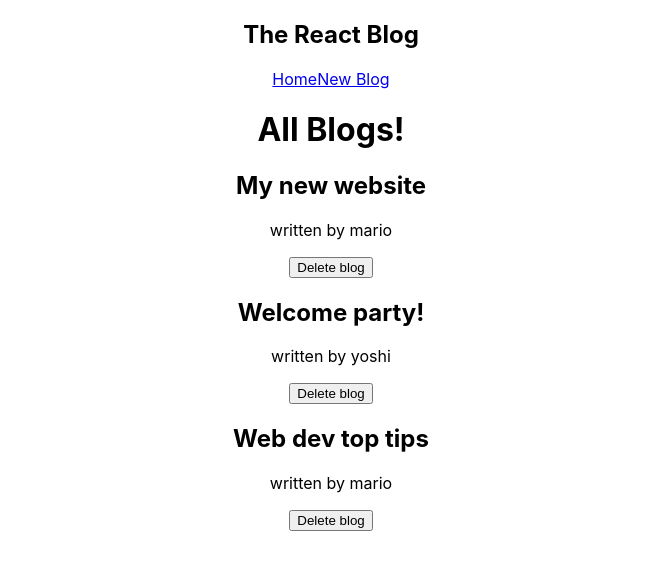
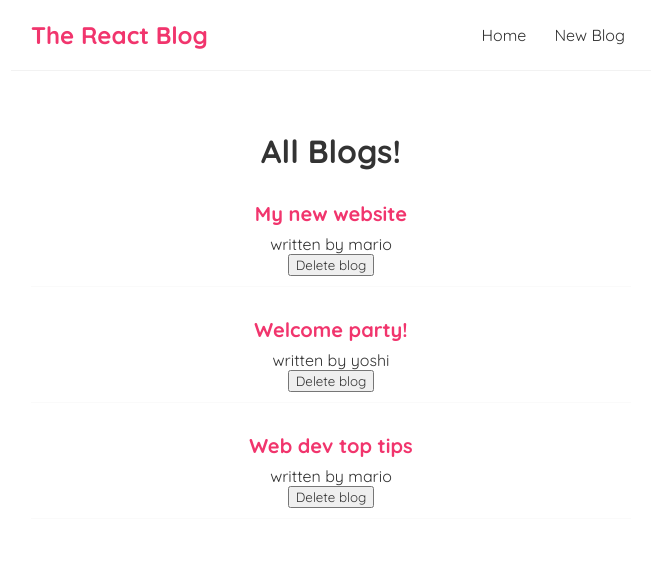
Before and after one commit to kinly19/React-blog, a React (Create React App) app: page / in a window 1280 px wide. Shown: the top 570 px of the page, without its empty margins (309-964 px from the left). Built offline with nearby package versions, Linux system fonts and the light colour scheme.

Commit message:
initial styling commit

```diff
--- a/src/index.css
+++ b/src/index.css
@@ -1,13 +1,49 @@
-body {
+@import url('https://fonts.googleapis.com/css2?family=Quicksand:wght@300;400;500;600;700&display=swap');
+
+* {
   margin: 0;
-  font-family: -apple-system, BlinkMacSystemFont, 'Segoe UI', 'Roboto', 'Oxygen',
-    'Ubuntu', 'Cantarell', 'Fira Sans', 'Droid Sans', 'Helvetica Neue',
-    sans-serif;
-  -webkit-font-smoothing: antialiased;
-  -moz-osx-font-smoothing: grayscale;
+  font-family: "Quicksand";
+  color: #333;
+}
+.navbar {
+  padding: 20px;
+  display: flex;
+  align-items: center;
+  max-width: 600px;
+  margin: 0 auto;
+  border-bottom: 1px solid #f2f2f2;
+}
+.navbar h1 {
+  color: #f1356d;
+}
+.navbar .links {
+  margin-left: auto;
+}
+.navbar a {
+  margin-left: 16px;
+  text-decoration: none;
+  padding: 6px;
+}
+.navbar a:hover {
+  color: #f1356d;
+}
+.content {
+  max-width: 600px;
+  margin: 40px auto;
+  padding: 20px;
 }
 
-code {
-  font-family: source-code-pro, Menlo, Monaco, Consolas, 'Courier New',
-    monospace;
+/*.blog-preview list*/
+.blog-preview {
+  padding: 10px 16px;
+  margin: 20px 0;
+  border-bottom: 1px solid #fafafa;
 }
+.blog-preview:hover {
+  box-shadow: 1px 3px 5px rgba(0,0,0,0.1);
+}
+.blog-preview h2 {
+  font-size: 20px;
+  color: #f1356d;
+  margin-bottom: 8px;
+}
```
